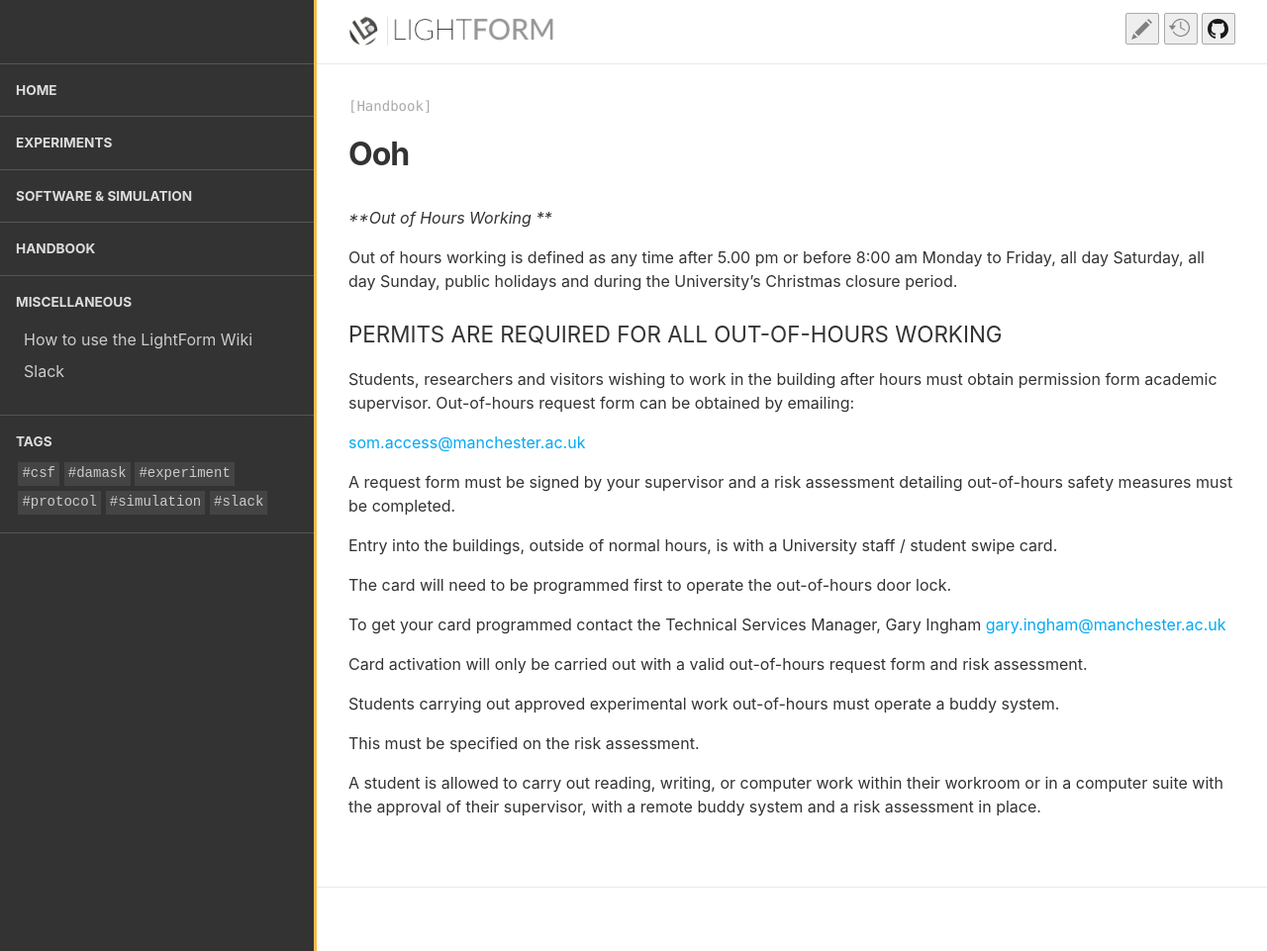
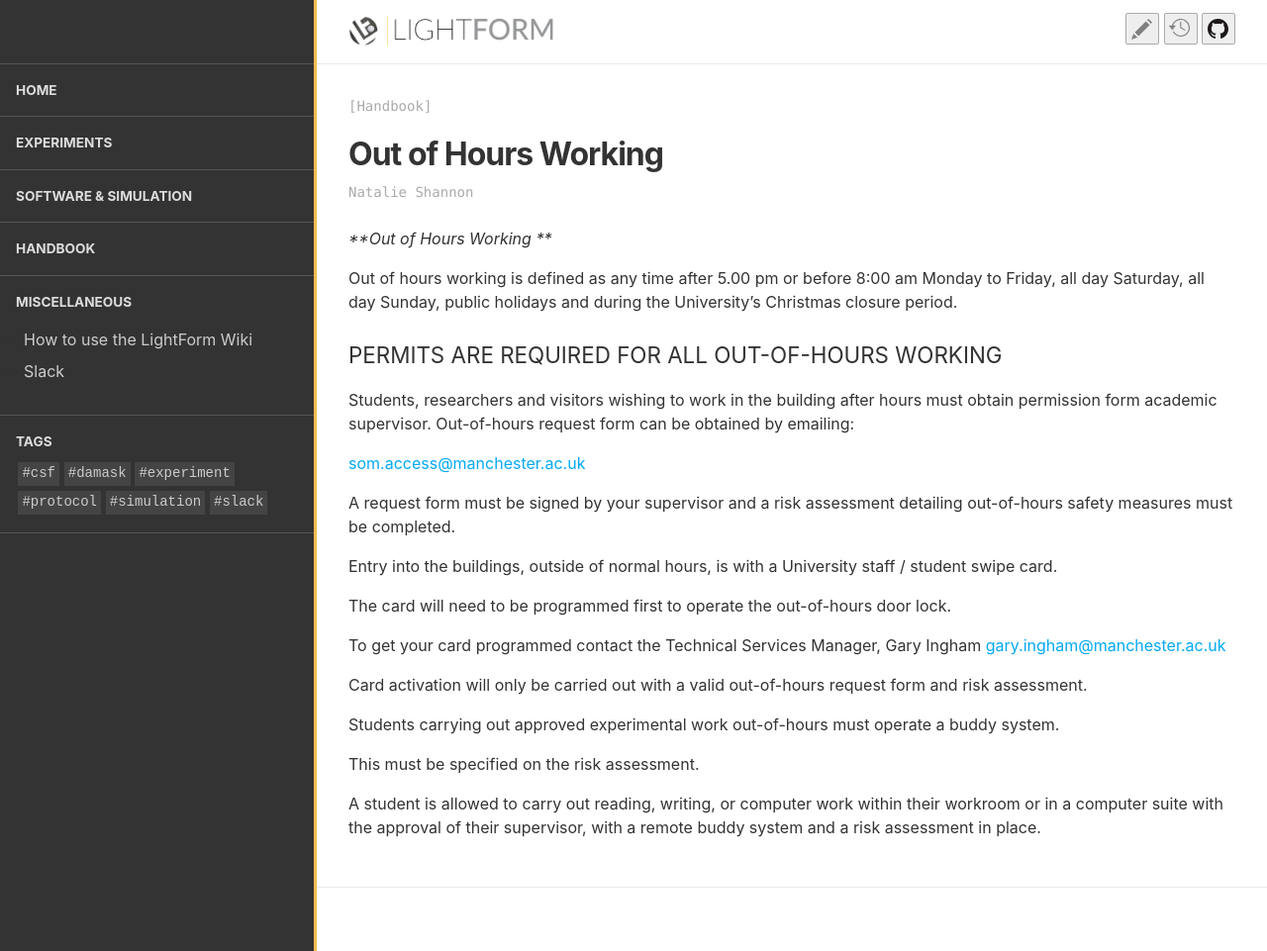
Before and after one commit to LightForm-group/wiki, a Jekyll site: the page built from collections/_handbook/OOH.md, in a window 1280 px wide and 961 px high. Shown: the whole window at 99% size. Built offline with Jekyll 4.4.1, drawn with Linux system fonts in a browser that asks for light colours.

Commit message:
Update front matter

```diff
--- a/collections/_handbook/OOH.md
+++ b/collections/_handbook/OOH.md
@@ -1,9 +1,9 @@
 ---
-Title: Out of Hours Working
-Author: Natalie Shannon
+title: Out of Hours Working
+author: Natalie Shannon
 ---
+
 ***Out of Hours Working ***
-
 
 Out of hours working is defined as any time after 5.00 pm or before 8:00
 am Monday to Friday, all day Saturday, all day Sunday, public holidays
```
